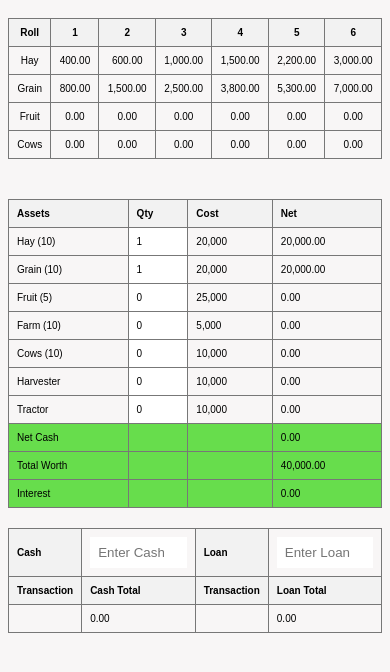
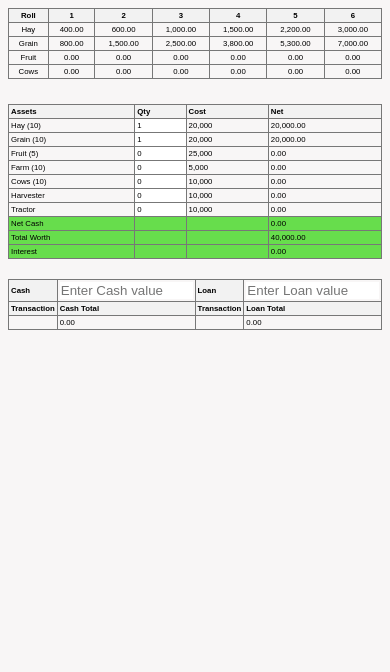
Before and after one commit to dilljens/Farming-Game, a plain HTML site: page index.html in a window 390 px wide. Drawn offline with Linux system fonts and the light colour scheme.

Commit message:
phone formatting

```diff
--- a/styles.css
+++ b/styles.css
@@ -1,84 +1,95 @@
 body {
+    font-family: Arial, sans-serif;
+    background-color: #f8f6f6;
     font-size: 2vw;
 }
 
-@media screen and (max-width: 600px) {
-    th, td {
-      padding: 5px; /* Reduce padding for smaller screens */
-      /* other styles */
-    }
-
-    /* Any other adjustments needed for smaller screens */
-    /* Example: smaller font size, less margin, etc. */
-    body {
-      font-size: 10px; /* smaller font size for mobile */
-    }
-
-    .input-cell input, .small-input input {
-      padding: 1px; /* smaller padding for input fields */
-    }
-  }
-
-/* Rest of your CSS */
-
-
-body {
-    font-family: Arial, sans-serif;
-    background-color: #f8f6f6;
-}
 table {
-    table-layout: auto;
     width: 100%;
     margin: 20px auto;
     border-collapse: collapse;
 }
+
 th, td {
     border: 1px solid #777777;
     text-align: left;
     padding: 8px;
 }
+
 th {
     background-color: #f2f2f2;
 }
+
 td.editable {
     background-color: #fff;
 }
+
 input[type="number"] {
     width: 100%;
     padding: 8px;
     border: none;
     box-sizing: border-box;
 }
+
 .input-cell {
-padding: 0; /* Remove padding for input cells */
+    padding: 0;
 }
+
 .input-cell input {
     border: 0px solid #dddddd;
-margin-top: -1px; /* Align with the table border */
-border-radius: 0; /* Keep consistent with the table style */
+    margin-top: -1px;
+    border-radius: 0;
 }
+
 .highlight {
     background-color: #67dd4c;
 }
-/* Your existing styles */
+
 .tables-container {
     display: flex;
+    flex-wrap: wrap; /* Allow tables to wrap on smaller screens */
     justify-content: center;
-align-items: flex-start;
     gap: 20px;
 }
-.roll-table {
-border-collapse: collapse;
-margin-top: 10px;
-/* margin: 20px auto; */
+
+.roll-table th, .roll-table td {
+    border: 1px solid #777777;
+    text-align: center;
+    padding: 8px;
+}
+
+.roll-table th {
+    background-color: #f2f2f2;
+}
+
+@media screen and (max-width: 600px) {
+    body {
+        font-size: 2vw; /* Adjust font size for smaller screens */
+    }
+
+    th, td {
+        padding: 2px; /* Reduce padding for smaller screens */
     }
     .roll-table th, .roll-table td {
         border: 1px solid #777777;
         text-align: center;
-padding: 8px;
-/* margin: 20px auto; */
+        padding: 2px;
     }
+
     .roll-table th {
         background-color: #f2f2f2;
+    }
+    .tables-container {
+        gap: 0px; /* Reduce space between tables */
+    }
 
+    .input-cell input, .small-input input {
+        padding: 1px; /* Reduce padding for input fields */
     }
+
+    /* Additional styles for mobile */
+    .roll-table, .financial-table {
+        margin-top: 0; /* Remove additional margin on mobile */
+        margin-bottom: 5px; /* Add some space below the tables */
+    }
+}
```
Lines whose indentation alone changed are shown as unchanged.
